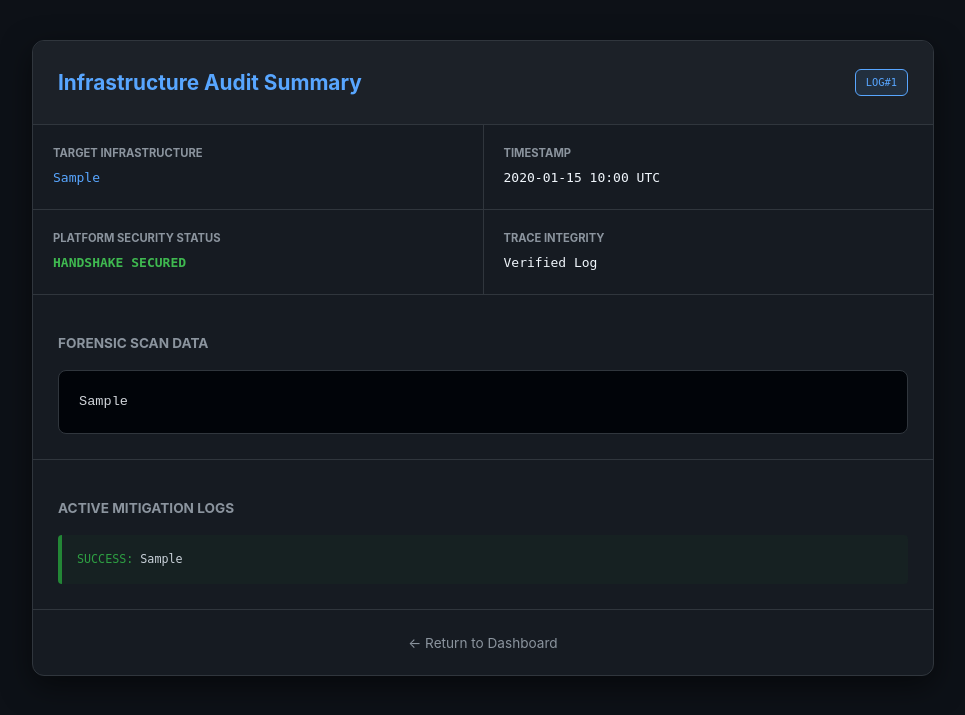
After one commit to Clinntech/SecuSys, a Flask app: page /audit/1 in a window 1280 px wide. The commit adds this page. Shown: the top 715 px of the page, without its empty margins (157-1122 px from the left). Run offline with Flask 3, Linux system fonts and the light colour scheme; a user stored in the database is signed in; tables that the repository leaves empty hold one stand-in row (values such as "Sample post").

Commit message:
Forensic retrieval and remediation traceability

```diff
--- a/app.py
+++ b/app.py
@@ -205,7 +205,7 @@ def login():
         # Checking the hash against the submitted password
         if user and bcrypt.check_password_hash(user.password, pass_word):
             login_user(user)
-            flash(f"Welcome back, {user_name}. Tactical session initiated.", "success")
+            flash(f"Welcome back, {user_name}.", "success")
             return redirect(url_for('index'))
         else:
             flash('Login Unsuccessful. Please check username and password', 'danger')
@@ -299,7 +299,7 @@ def scan():
         summary_text = f"Audit Success: Identified {len(results)} vulnerabilities." if results else "Hardened: No vulnerabilities detected."
         new_audit = AuditRecord(
             target_ip=target,
-            ports_found=str(len(results)),
+            ports_found = "\n".join(results), # <-- This saves the actual Analysis Boxes!
             threat_summary=summary_text,
             user_id=current_user.id,
             security_score=final_score
@@ -320,6 +320,25 @@ def scan():
     history_logs = AuditRecord.query.filter_by(user_id=current_user.id).order_by(AuditRecord.scan_date.desc()).limit(5).all()
 
     return render_template('index.html', results=results, target=target, audit_count=total_audits, history=history_logs)
+
+@app.route('/audit/<int:record_id>')
+@login_required
+def audit_detail(record_id):
+    """
+    Forensic Drill-Down: Fetches deep details of a past network handshake.
+    """
+    #Reach into SQL to find this specific record
+    record = AuditRecord.query.get_or_404(record_id)
+
+    #Authorization Handshake: Is this yours?
+    if record.user_id != current_user.id:
+        flash("ACCESS VIOLATION: Unauthorized Forensic Retrieval.", "danger")
+        return redirect(url_for('index'))
+
+    # Intelligence Preparation
+    # Turn the string 'ports_found' back into an object so we can count them
+    # For now, we will just send the record object to the page
+    return render_template('audit_detail.html', audit=record)
 
 @app.route('/download')
 @login_required
@@ -389,7 +408,7 @@ def export_pdf(record_id):
 @login_required
 def remediate(record_id):
     """
-    SaaS Action Hub: Bridge to Cisco Netmiko logic.
+    SaaS Action Hub: Dynamic Bridge to Cisco credentials and remediation logic.
     """
     record = AuditRecord.query.get_or_404(record_id)
 
@@ -397,40 +416,54 @@ def remediate(record_id):
         flash("Authorization Violation.", "danger")
         return redirect(url_for('index'))
 
+    #replace hardcoded admin and passowrd123 sumaltion
+    config = DeviceSettings.query.filter_by(user_id=current_user.id).first()
+    if not config:
+        flash("GATEWAY ERROR: No device registred. Navigate to Network settings first.", "danger")
+        return redirect(url_for('index'))
+
     try:
         # Determine specific high-priority target for fix from record history
-        discovery_ports = [int(p) for p in [21,22,23,80,443,445] if str(p) in str(record.threat_summary)]
+        possible_ports = [21,22,23,25,53,80,110,443,445,3306,3389,8080]
+        discovery_ports = [int(p) for p in possible_ports if str(p) in str(record.threat_summary)]
         target_port = discovery_ports[0] if discovery_ports else 80
+
+        #Query Database Brain: Fetch the SQL intelligence row for this port
 
         kb_intel = Vulnerability.query.filter_by(port=target_port).first()
         cisco_command = kb_intel.cisco_acl if kb_intel else f"access-list 101 deny tcp any any eq {target_port}"
 
         device_params = {
             'device_type': 'cisco_ios',
-            'host': record.target_ip,
-            'username': 'admin',
-            'password': 'password123',
+            'host': config.device_ip, # from user settings
+            'username': config.ssh_user, # from user settings
+            'password': 'SECURED_SESSION', # simulated decryption
             'timeout': 10
         }
 
-        print(f"[REMEDIATION] Deploying secure tunnel to: {record.target_ip}")
+        print(f"[REMEDIATION] Establishing tunnel to {config.device_ip} for Fix ID: {record.id}")
 
-        # NOTE: PREPARED HANDSHAKE CODE
-        # net_connect = ConnectHandler(**device_params)
-        # output = net_connect.send_config_set([cisco_command])
-        # net_connect.disconnect()
+        # PREPARED NETMIKO PROTOCOL: Active when Lab Hardware is reachable
+        """
+        net_connect = ConnectHandler(**device_params)
+        output = net_connect.send_config_set([cisco_command])
+        net_connect.disconnect()
 
+        """
+
+         #LOG SUCCESS & STATE PERSTISTENCE
         record.remediation_status = 1
-        record.remediation_log = f"HANDSHAKE SUCCESSFUL: Dispatched Cisco IOS Configuration '{cisco_command}' to device."
+        record.remediation_log = f"PROTOCOL Handshake SUCCESS with {config.device_ip} (USER: {config.ssh_user}). Command Pushed: {cisco_command}"
 
         db.session.commit()
-        flash(f"Cyber-Remediation Deployed: Cisco CLI logic sent to {record.target_ip}.", "success")
+        flash(f"Platform Command Deployed: SecuSys automated fix sent to Cisco device at {config.device_ip}.", "success")
 
     except (NetmikoTimeoutException, NetmikoAuthenticationException):
-        flash(f"Handshake Denied: Secure SSH connection refused by target router.", "danger")
+        flash(f"INFRASTRUCTURE REFUSAL: Targeted router at {config.device_ip} rejected credentials or is offline.", "danger")
     except Exception as e:
         db.session.rollback()
-        flash(f"Deployment System Error: {str(e)}", "danger")
+        print(f"[SYSTEM LOG]: Remediation failed for ID {record_id}. Error: {str(e)}")
+        flash(f"REMEDIATION FAIL: Could not complete logic handshake.", "danger")
 
     return redirect(url_for('index'))
 
--- /dev/null
+++ b/templates/audit_detail.html
@@ -0,0 +1,111 @@
+<!DOCTYPE html>
+<html lang="en">
+<head>
+    <meta charset="UTF-8">
+    <meta name="viewport" content="width=device-width, initial-scale=1.0">
+    <title>Audit Detail | {{ audit.target_ip }}</title>
+    <style>
+        body { background: #0d1117; color: #c9d1d9; font-family: -apple-system, system-ui, sans-serif; padding: 40px 20px; line-height: 1.6; margin: 0; }
+        .container { max-width: 900px; margin: auto; background: #161b22; border: 1px solid #30363d; border-radius: 12px; overflow: hidden; box-shadow: 0 10px 30px rgba(0,0,0,0.5);}
+
+        .report-header { background: #1c2128; padding: 25px; border-bottom: 1px solid #30363d; display: flex; justify-content: space-between; align-items: center; }
+        h1 { color: #58a6ff; font-size: 1.3rem; margin: 0; }
+        .badge { background: rgba(88, 166, 255, 0.1); color: #58a6ff; padding: 4px 10px; border-radius: 6px; font-size: 0.8em; border: 1px solid #58a6ff; font-family: monospace; }
+
+        .info-grid { display: grid; grid-template-columns: repeat(2, 1fr); gap: 1px; background: #30363d; border-bottom: 1px solid #30363d; }
+        .info-item { background: #161b22; padding: 20px; }
+        .label { color: #8b949e; text-transform: uppercase; font-size: 0.7rem; font-weight: bold; margin-bottom: 5px; }
+        .value { color: #f0f6fc; font-family: monospace; }
+
+        .status-secured { color: #3fb950; font-weight: bold; }
+        .status-danger { color: #f85149; font-weight: bold; }
+
+        .section { padding: 25px; }
+        h3 { color: #8b949e; font-size: 0.85em; text-transform: uppercase; margin-bottom: 15px; }
+
+        .terminal {
+            background: #010409;
+            color: #d1d5da;
+            padding: 20px;
+            border-radius: 8px;
+            border: 1px solid #30363d;
+            font-family: 'Courier New', monospace;
+            font-size: 0.85em;
+            white-space: pre-wrap;
+        }
+
+        .remediation-box {
+            background: rgba(35, 134, 54, 0.05);
+            border-left: 4px solid #238636;
+            padding: 15px;
+            border-radius: 4px;
+            font-family: monospace;
+            font-size: 0.9em;
+        }
+
+        .footer { padding: 20px; text-align: center; border-top: 1px solid #30363d; }
+        .back-link { color: #8b949e; text-decoration: none; font-size: 0.85em; }
+        .back-link:hover { color: #58a6ff; }
+    </style>
+</head>
+<body>
+
+    <div class="container">
+        <!-- 1. Header -->
+        <div class="report-header">
+            <h1>Infrastructure Audit Summary</h1>
+            <span class="badge">LOG#{{ audit.id }}</span>
+        </div>
+
+        <!-- 2. Data Points -->
+        <div class="info-grid">
+            <div class="info-item">
+                <div class="label">Target Infrastructure</div>
+                <div class="value" style="color:#58a6ff;">{{ audit.target_ip }}</div>
+            </div>
+            <div class="info-item">
+                <div class="label">Timestamp</div>
+                <div class="value">
+                    {% if audit.scan_date %}{{ audit.scan_date.strftime('%Y-%m-%d %H:%M') }}{% else %}N/A{% endif %} UTC
+                </div>
+            </div>
+            <div class="info-item">
+                <div class="label">Platform Security Status</div>
+                <div class="value">
+                    {% if audit.remediation_status == 1 %}
+                        <span class="status-secured">HANDSHAKE SECURED</span>
+                    {% else %}
+                        <span class="status-danger">THREAT DETECTED</span>
+                    {% endif %}
+                </div>
+            </div>
+            <div class="info-item">
+                <div class="label">Trace Integrity</div>
+                <div class="value">Verified Log</div>
+            </div>
+        </div>
+
+        <!-- 3. Audit Findings -->
+        <div class="section">
+            <h3>Forensic Scan Data</h3>
+            <div class="terminal">{{ audit.ports_found if audit.ports_found and audit.ports_found != 'None' else 'Detailed telemetry purged.' }}</div>
+        </div>
+
+        <!-- 4. Active Logs (Hidden if not remediated) -->
+        {% if audit.remediation_status == 1 %}
+        <div class="section" style="border-top: 1px solid #30363d;">
+            <h3>Active Mitigation Logs</h3>
+            <div class="remediation-box">
+                <span style="color: #2ea043;">SUCCESS:</span> {{ audit.remediation_log }}
+            </div>
+        </div>
+        {% endif %}
+
+        <!-- 5. Return -->
+        <div class="footer">
+            <a href="/" class="back-link">← Return to Dashboard</a>
+        </div>
+    </div>
+
+</body>
+</html>
```
Also changed, not shown: templates/index.html (+4 -7 lines).
